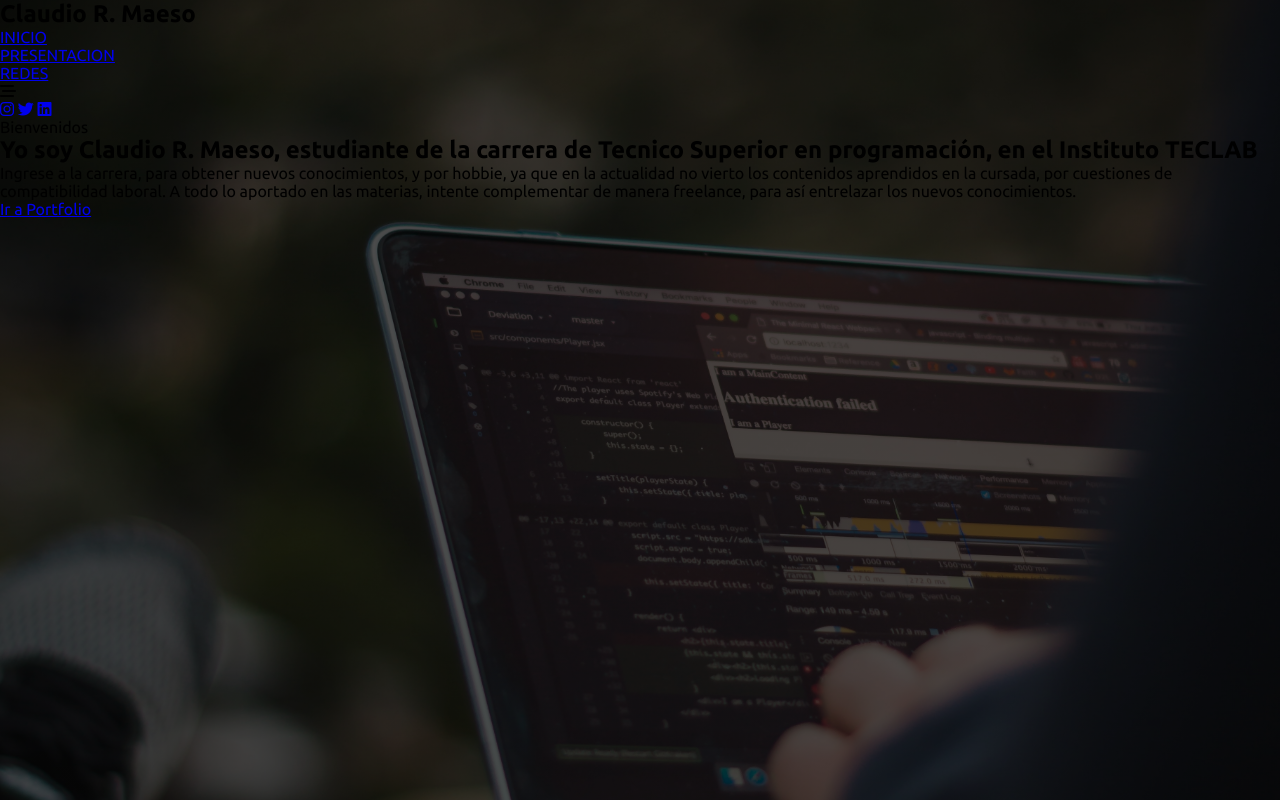
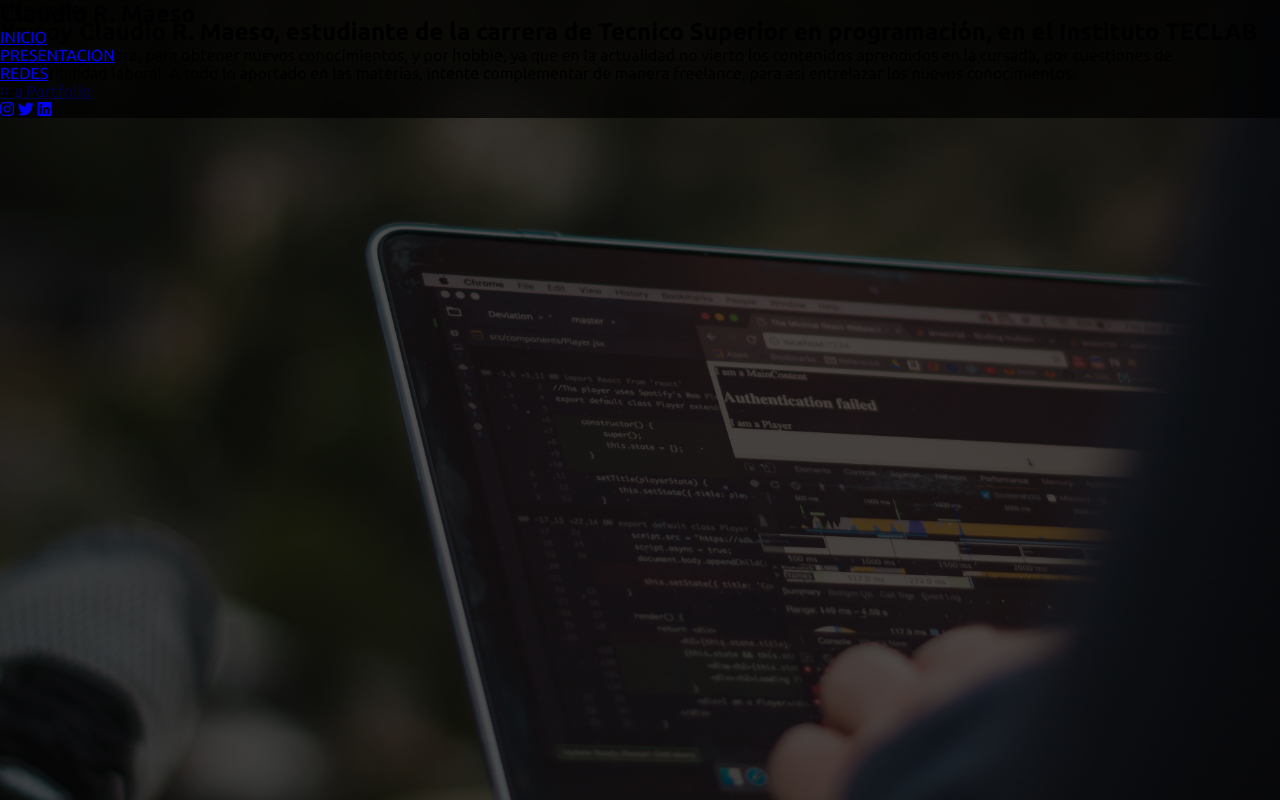
Before and after one commit to Muralito9/Proyecto-PP-Teclab, a plain HTML site: page index.html in a window 1280 px wide. Drawn offline with Linux system fonts and the light colour scheme.

Commit message:
Mejora en los estilos

```diff
--- a/estilo.css
+++ b/estilo.css
@@ -18,3 +18,15 @@ html{
     background-position: center center;
     height: 100vh;
 }
+
+#inicio .contenido header{
+    background-color: rgba(0, 0, 0, .7);
+    position: fixed;
+    width: 100%;
+    z-index: 100;
+    top: 0;
+}
+
+#inicio .contenido header .contenido-header{
+
+}
```
